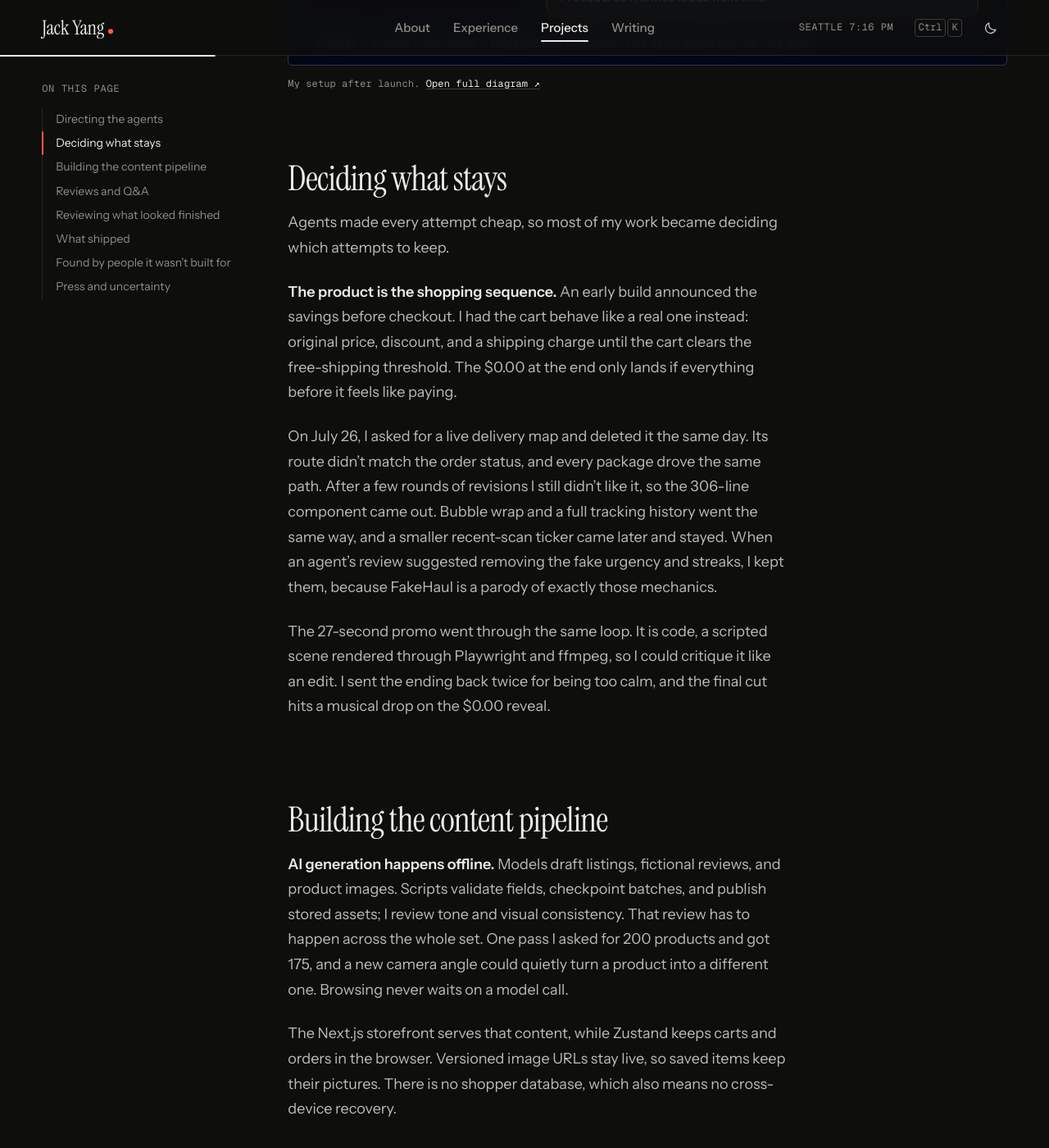
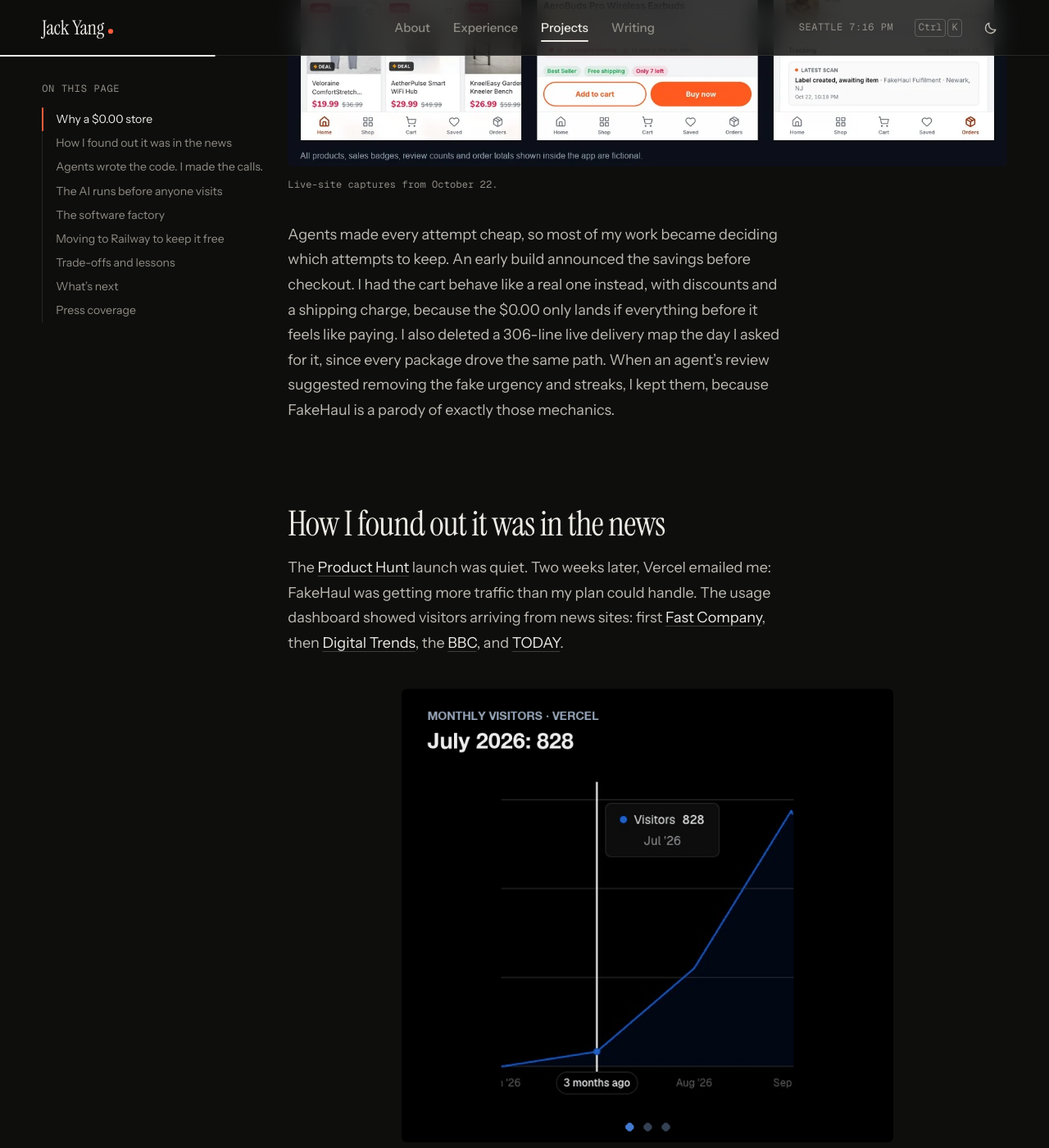
Before and after one commit to jackyangzzh/jackyang.io, a Jekyll site: the page built from _projects/fakehaul.md, in a window 1280 px wide and 1400 px high, scrolled down 3010 px. Shown: the whole window at 82% size. Built offline with Jekyll 4.4.1, drawn with Linux system fonts in a browser that asks for light colours; cached includes are drawn as plain includes; some of the changed text lies outside the part shown.

Commit message:
Rewrite FakeHaul case study

```diff
--- a/_projects/fakehaul.md
+++ b/_projects/fakehaul.md
@@ -4,7 +4,7 @@
 featured: true
 title: 'FakeHaul'
 description: >
-  A fictional marketplace I built with coding agents and offline AI pipelines, where every checkout ends at $0.00.
+  A fake store where every checkout ends at $0.00, built with coding agents, an offline software factory, and my own product taste.
 date: '2026-07-01'
 category: personal
 image:
@@ -27,94 +27,138 @@
     url: https://jackyangzzh.medium.com/i-built-a-fake-shopping-app-nothing-ships-it-might-be-the-most-useful-thing-ive-made-220919e6b6ce
 
 ---
-I built FakeHaul for a friend who struggles with impulse shopping. **1,800 fictional products, tracking, unboxing, and receipts recreate the shopping ritual; checkout always ends at $0.00.** Coding agents helped me build and refine it, and my job was mostly to point them in a direction, question what came back, and decide what shipped.
+- **What:** a fake store with 1,800 fictional products where every checkout ends at $0.00
+- **My role:** solo builder, from product and design to engineering and launch
+- **Stack:** Next.js, React, Zustand, Sharp, FLUX.2-pro, Railway, Cloudflare
+- **Results:** Monthly Visitors up 18x in two months (828 to 14,375), plus coverage from Fast Company, Digital Trends, BBC, and TODAY
+- **Cost:** about $200 of AI to build, $5–10 a month to host
+{:.note title="At a glance"}
+
+I built FakeHaul on weekends, mostly with coding agents. The formula I'd bet on again: **agents write the code, a software factory makes the content, and my taste decides what ships.**
 
 {% include pro/project-video.html id="BnSd8iSkFLQ" title="TODAY: New Simulated Shopping Sites Offer Thrill Without the Bill" start=62 caption="FakeHaul appears at 1:02. Playback starts there." %}
 
-FakeHaul has been covered by TODAY, The New York Times, Fast Company, MarketWatch, and Digital Trends, and mentioned by the BBC, NPR, Vice, CBC, and Futurism, among others. [Read the coverage and the questions it raised](#press-and-uncertainty).
-{:.note title="In the press"}
+## Why a $0.00 store
 
-## Directing the agents
+You fill a cart, check out at $0.00, then get tracking, an unboxing, and a receipt for an order that never existed. I built it for someone close to me who struggled with impulse buying ([origin story](https://jackyangzzh.medium.com/i-built-a-fake-shopping-app-nothing-ships-it-might-be-the-most-useful-thing-ive-made-220919e6b6ce)). My hunch: let the ritual finish, minus the charge and the box. Accounts, ads, tracking, and monetization were off the table from day one. **A tool for people trying to stop buying can't be watching them shop.**
 
-GitHub Copilot handled the original build; Claude Code worked on UX and receipts; ChatGPT and Codex helped with cleanup and the hosting migration. **I gave each task an objective, context, limits, and acceptance checks**, then reviewed the diff, rendered result, and test evidence.
+<figure>
+  <img src="/assets/img/projects/fakehaul/app-experience.webp" alt="Browsing, a product page, and the zero-charge result." width="1370" height="1090" loading="lazy" decoding="async">
+  <figcaption>Live-site captures from October 22.</figcaption>
+</figure>
 
-Hermes came after the July build, as a coordinator across apps. It passes bounded tasks to the coding tools, checks their results through Git and the browser, and saves procedures that worked as reusable skills.
+Agents made every attempt cheap, so most of my work became deciding which attempts to keep. An early build announced the savings before checkout. I had the cart behave like a real one instead, with discounts and a shipping charge, because the $0.00 only lands if everything before it feels like paying. I also deleted a 306-line live delivery map the day I asked for it, since every package drove the same path. When an agent's review suggested removing the fake urgency and streaks, I kept them, because FakeHaul is a parody of exactly those mechanics.
+
+## How I found out it was in the news
+
+The [Product Hunt](https://www.producthunt.com/products/fakehaul) launch was quiet. Two weeks later, Vercel emailed me: FakeHaul was getting more traffic than my plan could handle. The usage dashboard showed visitors arriving from news sites: first [Fast Company](https://www.fastcompany.com/91577117/fake-temu-dopamine-site-gives-shoppers-a-boost-without-buying-anything-online-shopping-addiction), then [Digital Trends](https://www.digitaltrends.com/computing/i-tried-the-internets-weirdest-shopping-trend-and-my-brain-fell-for-it-more-than-i-expected/), the [BBC](https://www.bbc.com/news/articles/cwn741v5rdpxo), and [TODAY](https://www.today.com/life/fake-shopping-dopamine-sites-science-explained-rcna604753).
+
+<figure>
+  <img style="display:block;width:100%;max-width:600px;height:auto;margin-inline:auto" src="/assets/img/projects/fakehaul/visitors-slideshow.gif" alt="Slideshow of the original Vercel screenshots: 828 Visitors in July, 5,505 in August, and 14,375 in September 2026." width="760" height="700" loading="lazy" decoding="async">
+  <figcaption>Monthly Visitors on Vercel, July to September 2026.</figcaption>
+</figure>
+
+<figure>
+  <img style="display:block;width:100%;max-width:600px;height:auto;margin-inline:auto" src="/assets/img/projects/fakehaul/press-headlines.webp" alt="Publisher logos, original headlines, and a TODAY excerpt." width="1000" height="1143" loading="lazy" decoding="async">
+  <figcaption>Coverage from Fast Company, Digital Trends, BBC, and TODAY.</figcaption>
+</figure>
+
+## Agents wrote the code. I made the calls.
+
+I split the work by model. Claude Opus and OpenAI's Astra planned and reviewed; cheaper models like DeepSeek and GLM implemented, which kept the build to about $200. Context lived in repo files, and with autodeploy on, my approval came before the push. Today Hermes Agent hands each tool a bounded task and checks the evidence (diffs, tests, renders) before I keep, change, or revert.
 
 {% include pro/diagram.html
   src="/assets/img/projects/fakehaul/08-hermes-coordination.svg"
   title="Hermes coordinates across applications"
   height="670"
-  alt="I set intent and limits. Hermes routes tasks to coding tools, the browser, and shell; collects diffs, test output, and rendered results; and returns evidence for my decisions. Useful procedures become reusable skills."
-  caption="My setup after launch."
+  alt="Hermes routes bounded work to VS Code, Claude and Codex, OpenChamber, and the browser and shell, then brings evidence back for my decision."
+  caption="My current setup: Hermes routes work and checks results outside each tool."
 %}
 
-## Deciding what stays
+One example: I asked Claude Code to make the shareable receipt image match the redesigned receipt screen. While comparing them, it found the same earbuds cost $24.99 on screen and $79.99 in the image. The agent caught the bug; I noticed something felt off.
 
-Agents made every attempt cheap, so most of my work became deciding which attempts to keep.
+{% include pro/diagram.html
+  src="/assets/img/projects/fakehaul/09-automation-human-gates.svg"
+  title="Automate the execution, keep the decisions"
+  height="570"
+  alt="Execution loops and the decisions around them."
+  caption="Automated loops stop at human decisions."
+%}
 
-**The product is the shopping sequence.** An early build announced the savings before checkout. I had the cart behave like a real one instead: original price, discount, and a shipping charge until the cart clears the free-shipping threshold. The $0.00 at the end only lands if everything before it feels like paying.
+## The AI runs before anyone visits
 
-On July 26, I asked for a live delivery map and deleted it the same day. Its route didn't match the order status, and every package drove the same path. After a few rounds of revisions I still didn't like it, so the 306-line component came out. Bubble wrap and a full tracking history went the same way, and a smaller recent-scan ticker came later and stayed. When an agent's review suggested removing the fake urgency and streaks, I kept them, because FakeHaul is a parody of exactly those mechanics.
+My rule since July: all AI generation happens offline. Scripts write the catalog, reviews, and images before deploy, so browsing never calls an LLM. Carts and orders live in the browser's localStorage, with no account and no database of what anyone "bought."
 
-The 27-second promo went through the same loop. It is code, a scripted scene rendered through Playwright and ffmpeg, so I could critique it like an edit. I sent the ending back twice for being too calm, and the final cut hits a musical drop on the $0.00 reveal.
+{% include pro/diagram.html
+  src="/assets/img/projects/fakehaul/01-runtime-architecture.svg"
+  title="Offline generation, server rendering, and local state"
+  height="905"
+  alt="Offline generation, server rendering, and browser-owned shopping state."
+  caption="Offline generation, server rendering, and local state."
+%}
 
-## Building the content pipeline
+## The software factory
 
-**AI generation happens offline.** Models draft listings, fictional reviews, and product images. Scripts validate fields, checkpoint batches, and publish stored assets; I review tone and visual consistency. That review has to happen across the whole set. One pass I asked for 200 products and got 175, and a new camera angle could quietly turn a product into a different one. Browsing never waits on a model call.
+Nobody hand-writes 1,800 listings, so I built a factory: models generate in bulk, scripts check and assemble, and I review what ships. That review is where taste lives: a schema check can validate a rating, but it can't tell you whether a review has a voice. When a batch of 200 products came back samey, I pushed back and committed 175 after rewrites.
 
-The Next.js storefront serves that content, while Zustand keeps carts and orders in the browser. Versioned image URLs stay live, so saved items keep their pictures. There is no shopper database, which also means no cross-device recovery.
+Images ran on FLUX.2-pro: each product's hero shot first, then every other angle as an edit of it, so the product stays consistent and calls stay cheap.
 
 {% include pro/diagram.html
   src="/assets/img/projects/fakehaul/13-product-factory.svg"
   title="The product factory"
   height="1170"
-  alt="Human direction feeds catalog generation and validation, then separate image, review, and authored-pack pipelines. Approved images become versioned WebPs; reviews become shards or stored profiles. Server and browser assemble the storefront from these artifacts."
-  caption="The image lane shows the approved-publish workflow."
+  alt="The full product-content factory: models, builders, stored artifacts, and runtime templates."
+  caption="The product content factory."
 %}
 
-## Reviews and Q&A
-
-Reviews and Q&A are the parts of a listing people actually read, so they got the most offline work and the least runtime work.
-
-**Reviews are model-written once, offline.** One product per request, six workers, up to five attempts each. A sanitizer clamps ratings and dates, caps lengths, and drops any review that names a real brand. A partial batch that clears 60% of the request is accepted rather than retried. The output is stored as 64 shards holding **15,104 reviews for 1,676 products**. Shards load on the server only, and a test fails if review prose reaches a client bundle, so opening a listing parses one shard, not the whole set.
-
-**Q&A is mostly not a model at all.** Category and universal question pools are seeded from the product ID, so a listing shows the same thread on every visit. The repetition is deliberate: real marketplace Q&A is that formulaic. Where a product has an authored profile (124 of them, six reviews and four questions each), those win and arrive as server props. Everything else gets the seeded thread. Reviews fall back the same way: profile, then shard, then a seeded set.
+Reviews are model-written once, offline: six workers, up to five attempts each, and a sanitizer that clamps ratings and drops any review naming a real brand. The result is 15,104 reviews in 64 server-only shards. Q&A mostly isn't a model at all. Question pools are seeded from the product ID, so a listing shows the same thread on every visit.
 
 {% include pro/diagram.html
   src="/assets/img/projects/fakehaul/07-reviews-qa.svg"
   title="Reviews and Q&A take different paths"
   height="745"
-  alt="Reviews are written offline in model batches, sanitized, and stored in 64 shards covering 1,676 products. Product profiles hold six reviews and four Q&A entries for 124 products. Q&A is assembled from seeded template pools in the browser. All three feed a lookup at render time, and no model call happens when a page loads."
+  alt="Reviews are written offline in model batches, sanitized, and stored in 64 shards covering 1,676 products. Product profiles hold six reviews and four Q&A entries for 124 products. Q&A is assembled from seeded template pools in the browser. No model call happens when a page loads."
   caption="Every path ends at a lookup."
 %}
 
-## Reviewing what looked finished
+## Moving to Railway to keep it free
 
-When I asked whether the on-screen and shared receipts matched, Claude Code found the same item priced at **$24.99 in one and $79.99 in the other**. I approved a shared pricing module and matching presentation.
+FakeHaul makes no money, and the Vercel bill climbed with the traffic. Codex ran the migration from a spec, not "move it off Vercel": keep the domain so saved carts survive, bundle Sharp and fonts, and keep the DNS switch separate from billing. Agents rarely fail at the work; they fail at the parts you didn't write down.
 
-During the Railway migration, a share-image response passed both the status and dimension checks, yet it showed a letter tile instead of the product photo. The fix was an asset fetch behind the proxy. The new check looks for the photo itself, because **a check can pass while the person still sees the wrong thing**. Green suites missed things too: an October Claude Code audit started from 206 passing tests and still found hydration errors on production pages, because the server and browser disagreed about dates.
-
-On October 28, I handed QA to an overnight run. Hermes tested in the browser and handed each finding to Claude Code or Codex, with a rule that a regression test must fail before the fix. It then reran every check itself, since an agent's own report doesn't verify its fix. It found four app bugs, among them an unboxing overlay that Escape couldn't close and a corrupted saved order that crashed the Orders page. Its all-clear was reopened once, when a visual spot-check caught contrast failures in order states the scans hadn't covered. I committed the fixes on October 29 with **289 tests passing** and one pixel-level contrast check still open.
+Hosting dropped from $40 a month to about $5–10, which at 15,000 to 40,000 visits a month is well under a tenth of a cent per visit. Because the AI runs before deploy, more traffic never means more AI spend.
 
 {% include pro/diagram.html
-  src="/assets/img/projects/fakehaul/09-automation-human-gates.svg"
-  title="Automate the execution, keep the decisions"
-  height="570"
-  alt="Set an objective, scope a task, execute, produce artifacts, check evidence, and accept or reject. Approved live changes are applied and verified; rejected work returns to the objective."
-  caption="The loop I ran with every tool. Approval was my own habit; the pipeline didn’t enforce it, and a push to the deploy branch would release the app."
+  src="/assets/img/projects/fakehaul/05-production-routing.svg"
+  title="Production routing on Railway and Cloudflare"
+  height="815"
+  alt="Production routing after the migration."
+  caption="Production routing on Railway and Cloudflare."
 %}
 
-## What shipped
+## Trade-offs and lessons
 
-I launched in July 2026. Vercel's **monthly Visitors grew from 828 in July to 14,375 in September**. After the move to Railway, Cloudflare's three-day view on October 22 (bots excluded) showed **3,620 visits and about 13,000 page views**, about half of them from Google. Those are visits, not people. Feedback led to a local weekly report, and in September to a vintage category and an accessibility mode that came out of a dementia-caregiving thread. That tells me people found it and cared enough to ask for changes. It doesn't tell me whether rehearsing shopping helps anyone, which I get into below.
+- **Offline AI over live AI.** Generation is paid once, and pages never wait on a model.
+- **Edits over fresh generations.** One hero image keeps every angle consistent, and it's cheaper.
+- **Browser storage over accounts.** Privacy by default, at the cost of sync.
+- **A plain container over edge functions.** Cloudflare Workers couldn't run Sharp. Railway could.
 
-## Found by people it wasn't built for
+Next time, I'd **set up usage alerts before launch**, **plan the hosting exit before the traffic arrives**, and **design a privacy-safe way to learn whether it helps**, like an optional, anonymous check-in.
 
-In September, a caregiver shared FakeHaul on r/dementia as something that might help caregivers, even though it wasn't designed for that. I [asked in the thread](https://www.reddit.com/r/dementia/comments/1wg6ez9/comment/pa3tfcv/?context=3) what would make it safer and simpler. The replies asked for larger buttons and a vintage section, and I committed both on September 15.
+## What's next
 
-**The accessibility mode doesn't zoom the page**, because zooming clips the controls it enlarges. It raises the smallest type to 14px and gives controls 48px hit areas, and checkout's slide-to-confirm also takes Enter or Space. The site's one real-money link goes to the [Alzheimer's Foundation of America](https://alzfdn.org/), next to its free helpline (**866-232-8484**), and stays out of the cart and checkout. FakeHaul receives nothing.
+In September, a caregiver shared FakeHaul on r/dementia, where a store that can't charge a card gave repeat ordering somewhere safe to go. I [joined the thread](https://www.reddit.com/r/dementia/comments/1wg6ez9/comment/pa3tfcv/?context=3), and shipped the bigger buttons and vintage section caregivers asked for, plus an accessibility mode.
 
-## Press and uncertainty
+<figure>
+  <img style="display:block;width:100%;max-width:600px;height:auto;margin-inline:auto" src="/assets/img/projects/fakehaul/community-feedback.webp" alt="The shipped Vintage section and accessibility control." width="1050" height="1080" loading="lazy" decoding="async">
+  <figcaption>Vintage &amp; Collectibles and accessibility mode.</figcaption>
+</figure>
+
+**FakeHaul isn't a care tool, and it's never been tested with people living with dementia.** I still don't know whether a fake checkout helps an urge pass or keeps the habit going. If people tell me it's making things worse, I'll take it down.
+{:.note title="What I don't know yet"}
+
+*[Try FakeHaul](https://fakehaul.com/), and send your best fake product ideas to [@jackyang on X](https://x.com/jackyang).*
+
+## Press coverage
 
 Coverage started in July 2026, during a wider conversation about "dopamine sites" that simulate consumption without selling anything, and it continued into October.
 
@@ -150,5 +194,3 @@
 - [Cybernews](https://cybernews.com/tech/digital-diy-ai-projects/) explored what AI makes possible for personal projects. We also discussed my choice not to collect accounts, email addresses, or IP-based tracking data. That leaves me without retention data, a trade-off I'm comfortable with.
 - [The Cool Down](https://www.thecooldown.com/green-tech/dopamine-sites-south-korea-shopping-trend/) looked at shopping without spending, with the caveat that redirecting a habit isn't the same as resolving it.
 - [Gizbot](https://www.gizbot.com/features/dopamine-sites-fake-food-delivery-foodnevercomes-128777.html) in India and [Oti Simveni](https://otisimveni.gr/2026/07/27/fakehaul-ti-einai-to-pseftiko-temu-opou-psonizeis-choris-na-agorazeis-tipota/) in Greece wrote it up for readers abroad.
-
-I don't know whether FakeHaul helps people change their shopping habits. The friend I built it for says it helps; a moderator of a shopping-addiction community warned me that rehearsing the ritual could reinforce it. Neither is enough to establish a broader outcome. **FakeHaul is an entertainment product exploring an idea**, and I don't present it as a treatment. If people tell me it's making things worse, I'm prepared to take it down.
```
Also changed, not shown: assets/img/projects/fakehaul/01-runtime-architecture.svg (added), assets/img/projects/fakehaul/05-production-routing.svg (added), assets/img/projects/fakehaul/09-automation-human-gates.svg, assets/img/projects/fakehaul/app-experience.webp (added), assets/img/projects/fakehaul/community-feedback.webp (added), assets/img/projects/fakehaul/press-headlines.webp (added), assets/img/projects/fakehaul/visitors-slideshow.gif (added).
